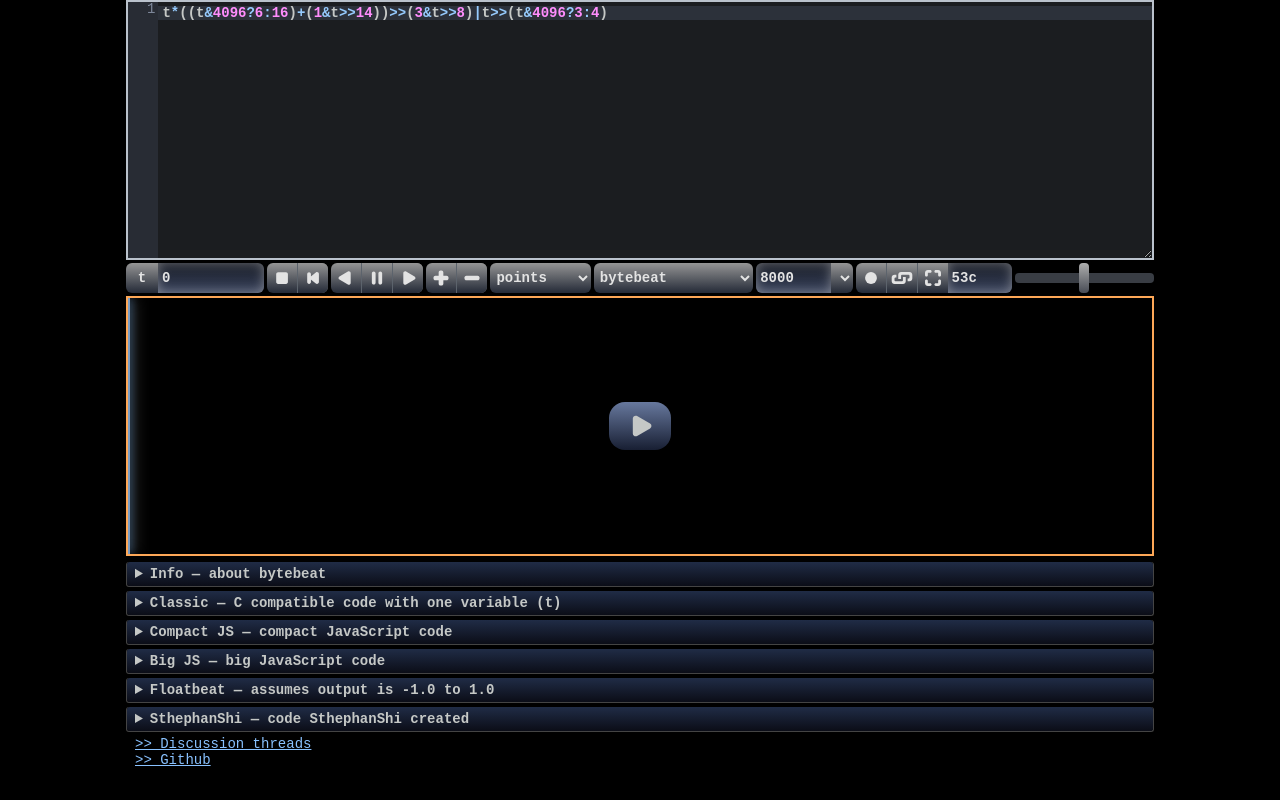
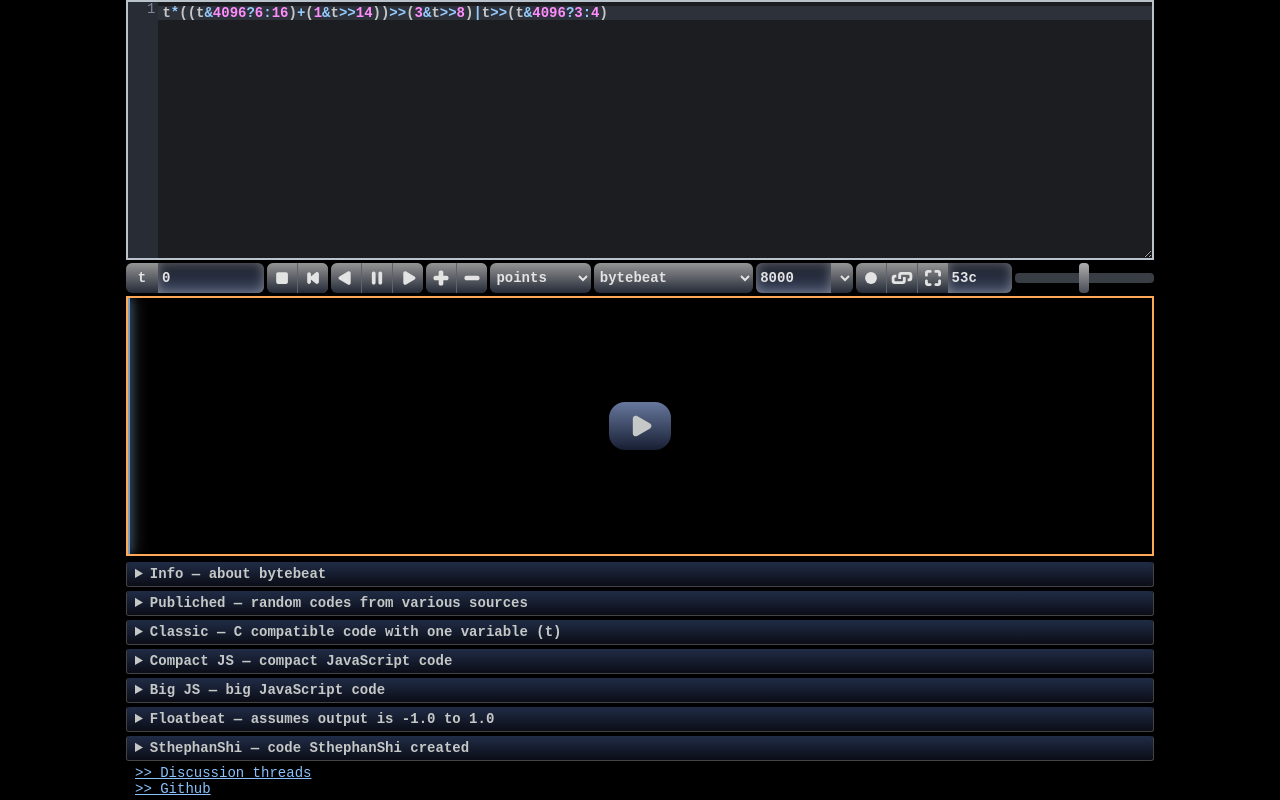
Before and after one commit to emelchenkoe/emelbeat, a website: page index.html in a window 1280 px wide. Drawn offline with Linux system fonts and the light colour scheme.

Commit message:
Update index.html

```diff
--- a/index.html
+++ b/index.html
@@ -130,6 +130,13 @@
 			</details>
 			<details class="library-content">
 				<summary class="library-header">
+					<h1>Publiched &mdash; random codes from various sources</h1>
+					<svg class="loading-wait hidden"><use xlink:href="#symbol-wait"/></svg>
+				</summary>
+				<div id="library-publiched" class="library-container"></div>
+			</details>
+			<details class="library-content">
+				<summary class="library-header">
 					<h1>Classic &mdash; C compatible code with one variable (t)</h1>
 					<svg class="loading-wait hidden"><use xlink:href="#symbol-wait"/></svg>
 				</summary>
```
